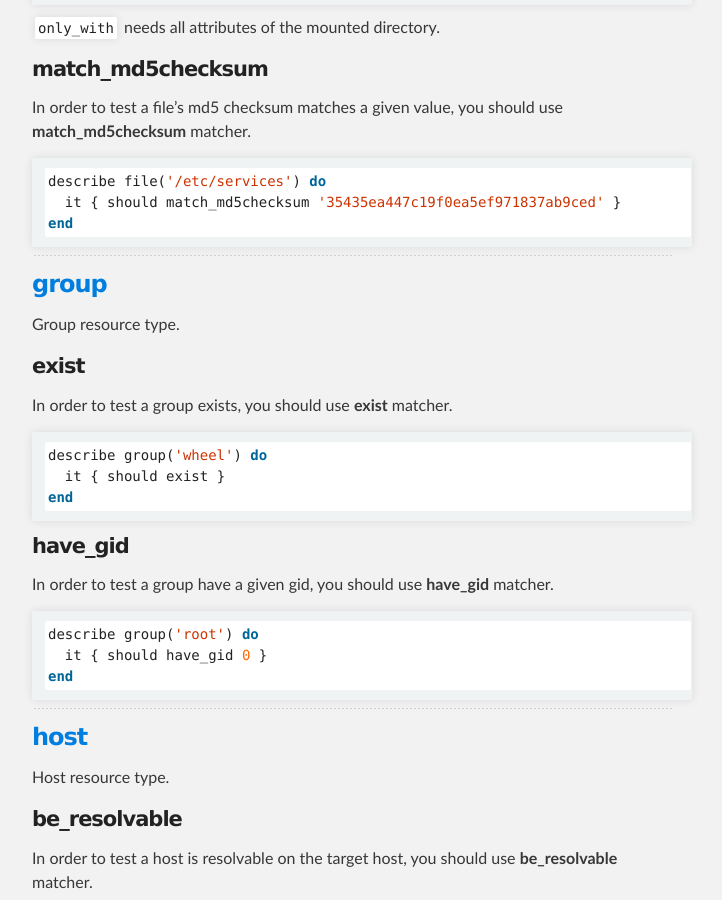
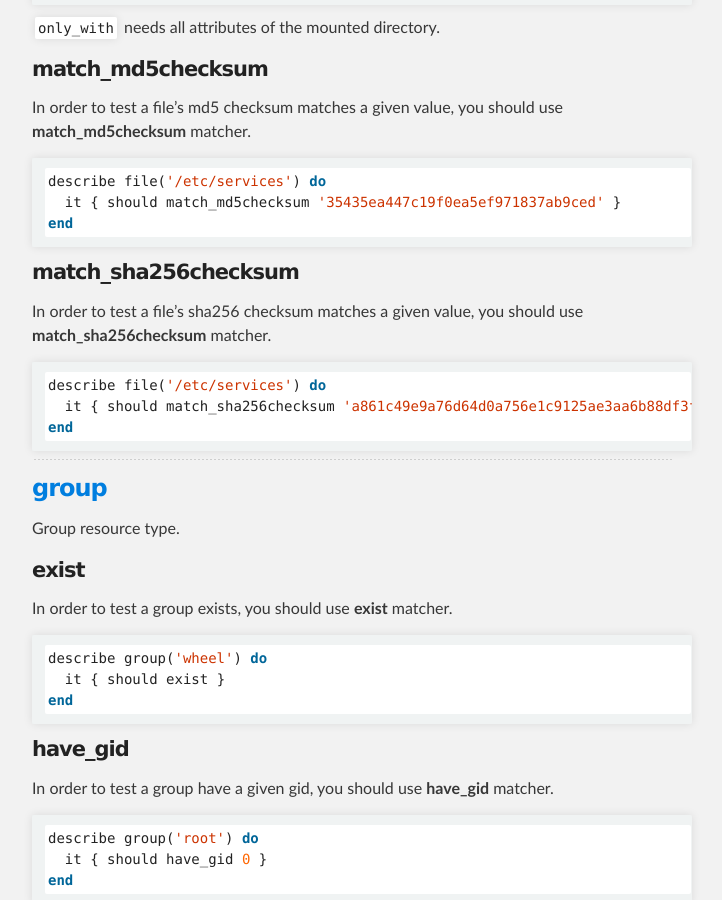
Before and after one commit to serverspec/serverspec.github.io, a Jekyll site: the page built from resource_types.md, in a window 1280 px wide and 900 px high, scrolled down 6936 px. Shown: the whole window, without its empty margins (288-1010 px from the left). Built offline with Jekyll 4.4.1, drawn with Linux system fonts in a browser that asks for light colours; Markdown is read by kramdown in place of the engine named in the settings.

Commit message:
add documentaion of match_sha256checksum for file

````diff
--- a/_includes/file.md
+++ b/_includes/file.md
@@ -215,3 +215,12 @@ describe file('/etc/services') do
   it { should match_md5checksum '35435ea447c19f0ea5ef971837ab9ced' }
 end
 ```
+#### match_sha256checksum
+
+In order to test a file's sha256 checksum matches a given value, you should use **match_sha256checksum** matcher.
+
+```ruby
+describe file('/etc/services') do
+  it { should match_sha256checksum 'a861c49e9a76d64d0a756e1c9125ae3aa6b88df3f814a51cecffd3e89cce6210' }
+end
+```
````
